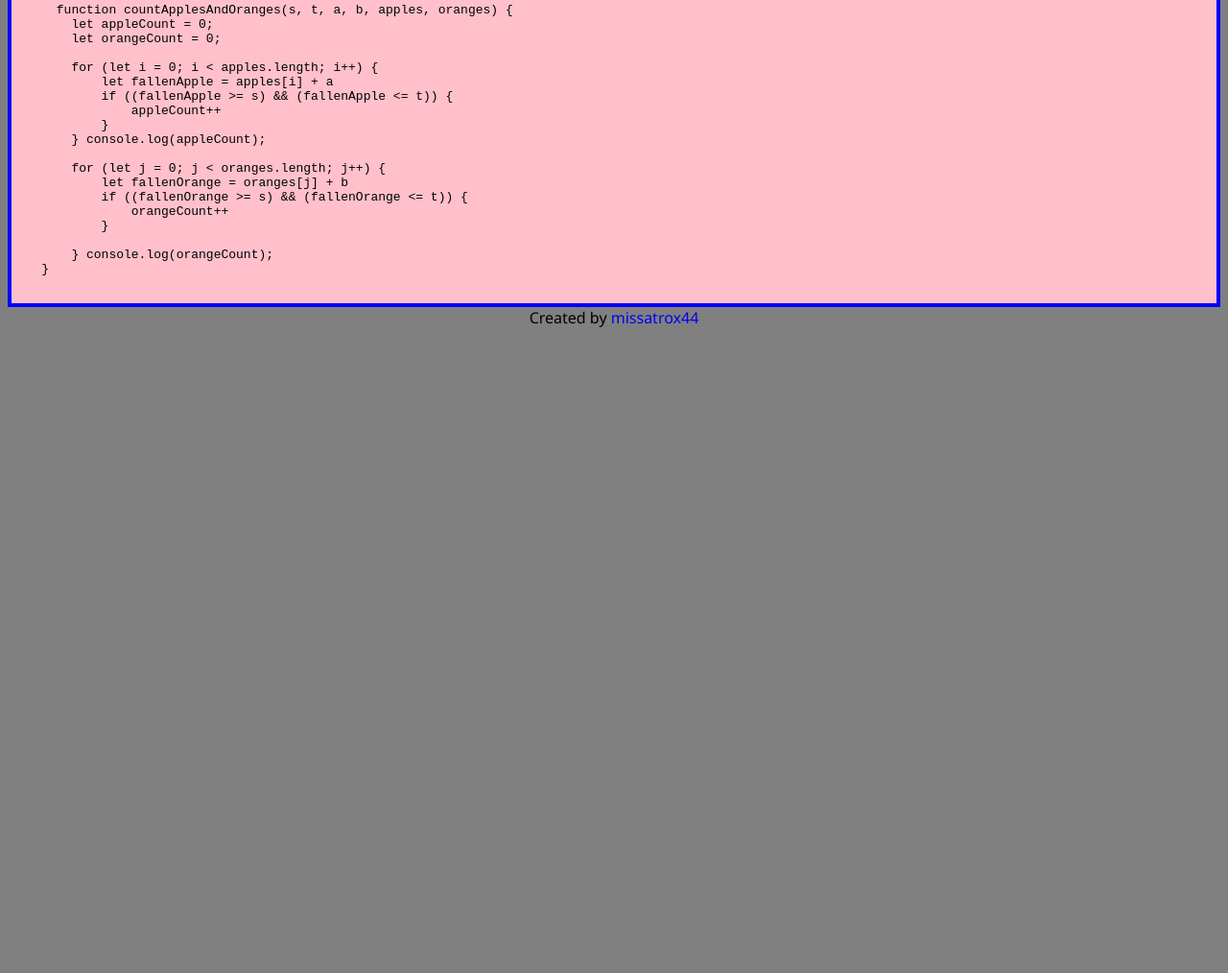
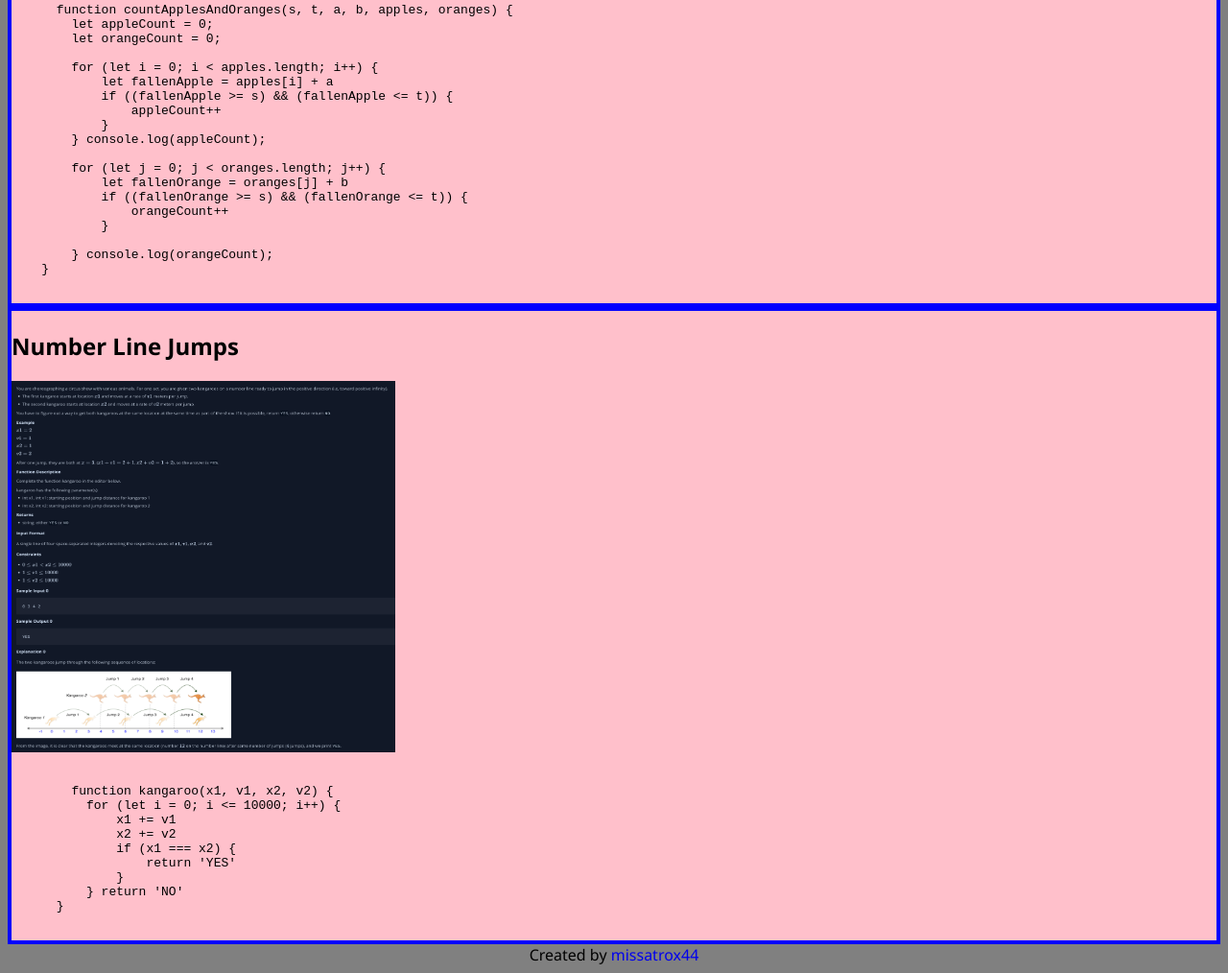
Before and after one commit to missatrox44/algo-practice-problems, a plain HTML site: page index.html in a window 1280 px wide. Shown: the part 2782-3796 px from the top of the page at 96% size. Before the commit the page ends 3132 px from the top, so only its background shows below. Drawn offline with Linux system fonts and the light colour scheme.

Commit message:
added jumber line jumps problem

```diff
--- a/index.html
+++ b/index.html
@@ -108,6 +108,23 @@
     </code></pre>
     </div>
 
+    <div class="problem-box">
+      <h2>Number Line Jumps</h2>
+      <img width="400px" height="387px" src="./images/kangaroohop.png" alt="Kangaroo Jumps">
+      <br>
+      <pre><code>
+        function kangaroo(x1, v1, x2, v2) {
+          for (let i = 0; i <= 10000; i++) {
+              x1 += v1
+              x2 += v2
+              if (x1 === x2) {
+                  return 'YES'
+              }
+          } return 'NO'
+      }
+      </code></pre>
+      </div>
+
 <footer>
   Created by <a class="custom-link" href="https://github.com/missatrox44">missatrox44</a>
 </footer>
```
Also changed, not shown: images/kangaroohop.png (added).
